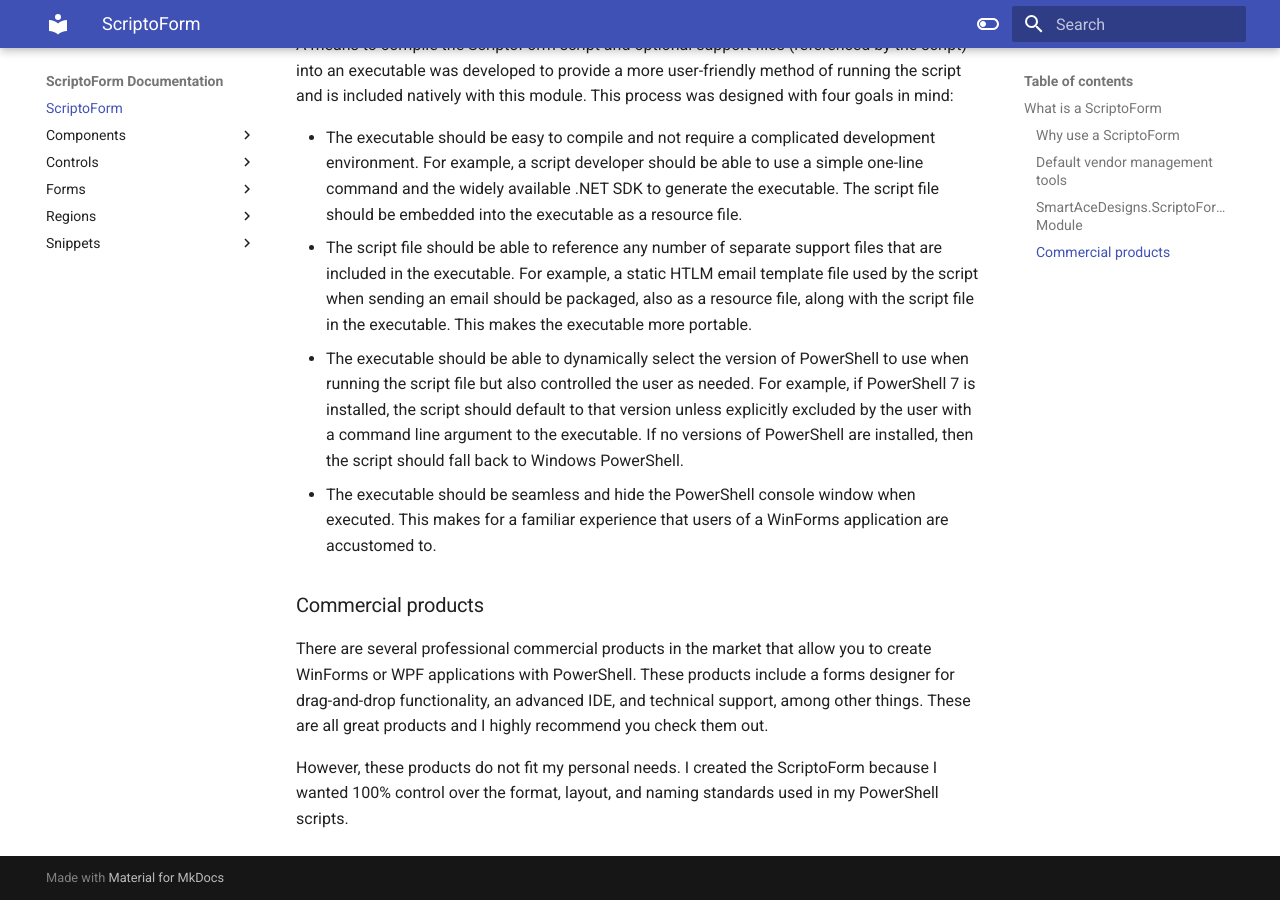
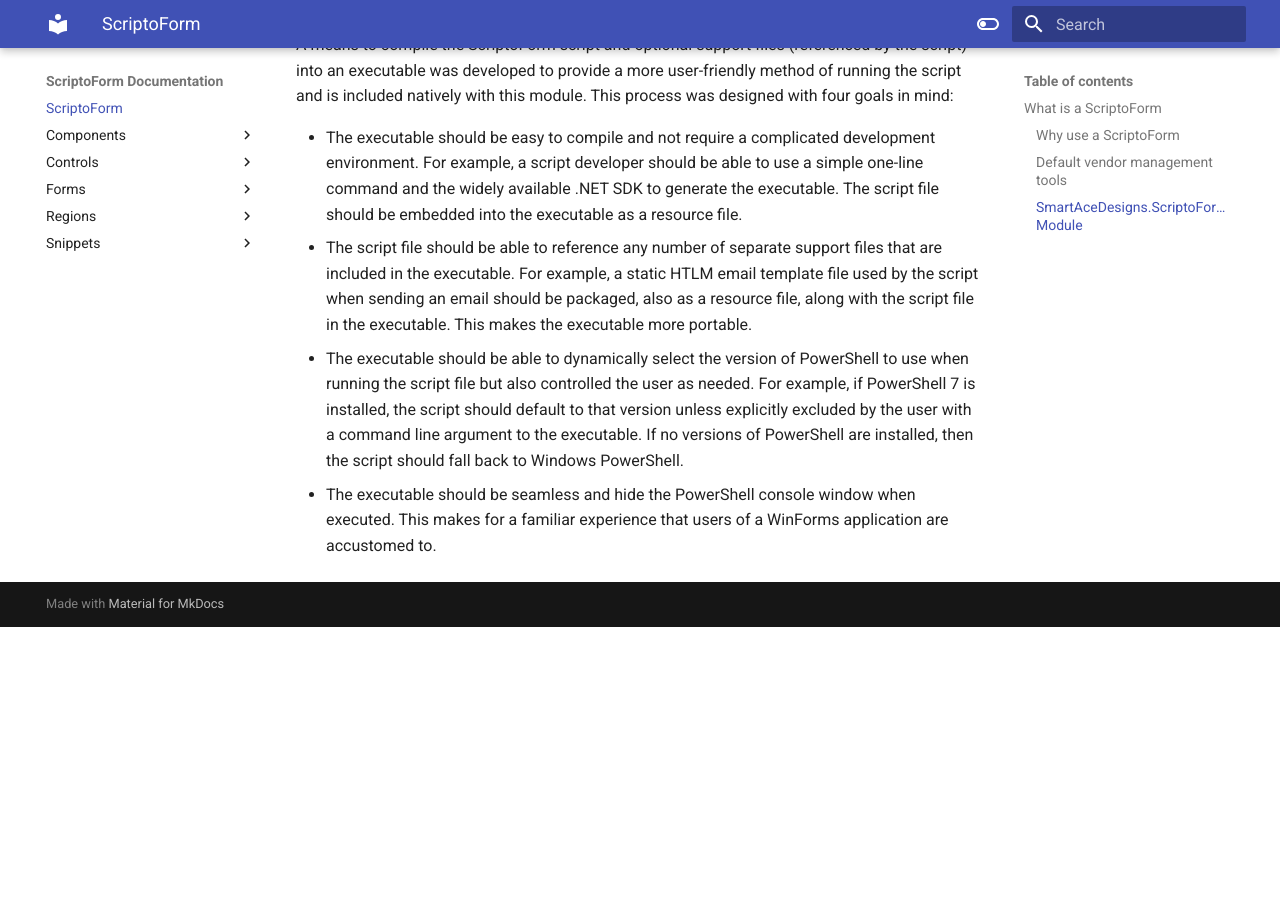
Before and after one commit to Smart-Ace-Designs/ScriptoForm.Docs, an MkDocs documentation site: the page built from docs/index.md, in a window 1280 px wide and 900 px high, scrolled down 1773 px. Built offline with MkDocs 1.6.1 and Material for MkDocs 9.7.7, drawn with Linux system fonts in a browser that asks for light colours; after the commit the page ends 2400 px from its top, so only the background shows below that.

Commit message:
Remove references to 3rd party products

```diff
--- a/docs/index.md
+++ b/docs/index.md
@@ -33,8 +33,3 @@ A means to compile the ScriptoForm script and optional support files (referenced
 * The script file should be able to reference any number of separate support files that are included in the executable.  For example, a static HTLM email template file used by the script when sending an email should be packaged, also as a resource file, along with the script file in the executable.  This makes the executable more portable.
 * The executable should be able to dynamically select the version of PowerShell to use when running the script file but also controlled the user as needed.  For example, if PowerShell 7 is installed, the script should default to that version unless explicitly excluded by the user with a command line argument to the executable.  If no versions of PowerShell are installed, then the script should fall back to Windows PowerShell.
 * The executable should be seamless and hide the PowerShell console window when executed.  This makes for a familiar experience that users of a WinForms application are accustomed to.
-
-### Commercial products
-There are several professional commercial products in the market that allow you to create WinForms or WPF applications with PowerShell.  These products include a forms designer for drag-and-drop functionality, an advanced IDE, and technical support, among other things.  These are all great products and I highly recommend you check them out.
-
-However, these products do not fit my personal needs.  I created the ScriptoForm because I wanted 100% control over the format, layout, and naming standards used in my PowerShell scripts.
```
